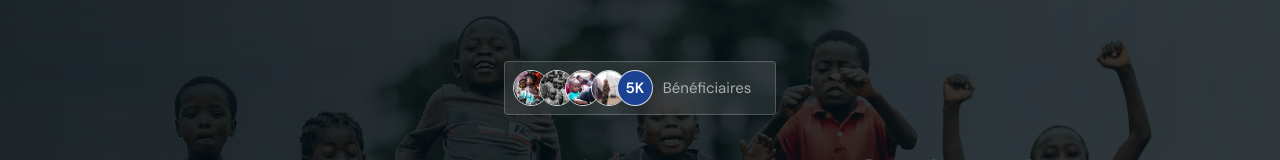
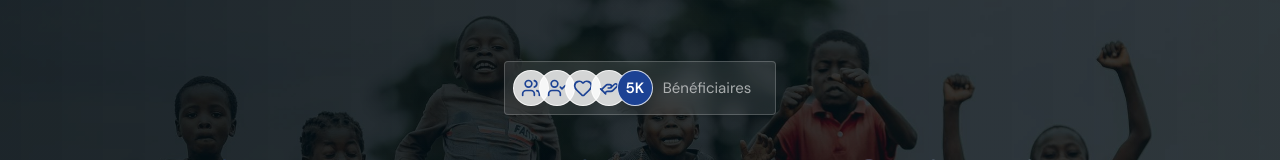
Before and after one commit to AnicetChiza07/site-avsd, a React (Vite) app in the folder apps/web/: page / in a window 1280 px wide. Shown: the part 150-310 px from the top of the page. Built offline with nearby package versions, Linux system fonts and the light colour scheme; no server answers.

Commit message:
add to my repository

```diff
--- a/apps/web/src/components/sections/HeroSection.jsx
+++ b/apps/web/src/components/sections/HeroSection.jsx
@@ -1,11 +1,8 @@
 import Button from '../ui/Button';
+import { Users, UserCheck, Heart, HandHelping } from 'lucide-react';
 
 // Import des images via Vite (les chemins sont relatifs à ce fichier)
 import bgImg from '../../assets/images/Hero/bg.jpg';
-import people from "../../assets/images/Statistiques/people.jpg";
-import children from "../../assets/images/Statistiques/children.jpg";
-import childInNeed from '../../assets/images/Statistiques/child-in-need.jpg';
-import peopleInNeed from "../../assets/images/Statistiques/people-in-need.jpg";
 
 const HeroSection = () => {
     return (
@@ -28,10 +25,18 @@ const HeroSection = () => {
                 {/* Badge Statistique (Glassmorphism) */}
                 <div className="flex items-center justify-center w-fit gap-2.5 text-[15px] rounded border border-white/20 bg-white/10 backdrop-blur-sm py-2 px-6 pl-2">
                     <div className="flex">
-                    <img src={people} alt="" className="w-9 h-9 object-cover rounded-full border border-white/80" />
-                    <img src={children} alt="" className="w-9 h-9 object-cover rounded-full border border-white/80 -ml-2.5" />
-                    <img src={childInNeed} alt="" className="w-9 h-9 object-cover rounded-full border border-white/80 -ml-2.5" />
-                    <img src={peopleInNeed} alt="" className="w-9 h-9 object-cover rounded-full border border-white/80 -ml-2.5" />
+                        <div className="w-9 h-9 flex items-center justify-center rounded-full bg-white/80 border border-white/80">
+                            <Users className="w-5 h-5 text-brand-blue" />
+                        </div>
+                        <div className="w-9 h-9 flex items-center justify-center rounded-full bg-white/80 border border-white/80 -ml-2.5">
+                            <UserCheck className="w-5 h-5 text-brand-blue" />
+                        </div>
+                        <div className="w-9 h-9 flex items-center justify-center rounded-full bg-white/80 border border-white/80 -ml-2.5">
+                            <Heart className="w-5 h-5 text-brand-blue" />
+                        </div>
+                        <div className="w-9 h-9 flex items-center justify-center rounded-full bg-white/80 border border-white/80 -ml-2.5">
+                            <HandHelping className="w-5 h-5 text-brand-blue" />
+                        </div>
                     </div>
                     <div className="w-9 h-9 flex items-center justify-center rounded-full -ml-5 text-white bg-brand-blue border border-white/80 font-bold">
                         <span>5K</span>
```
Lines whose indentation alone changed are shown as unchanged.
